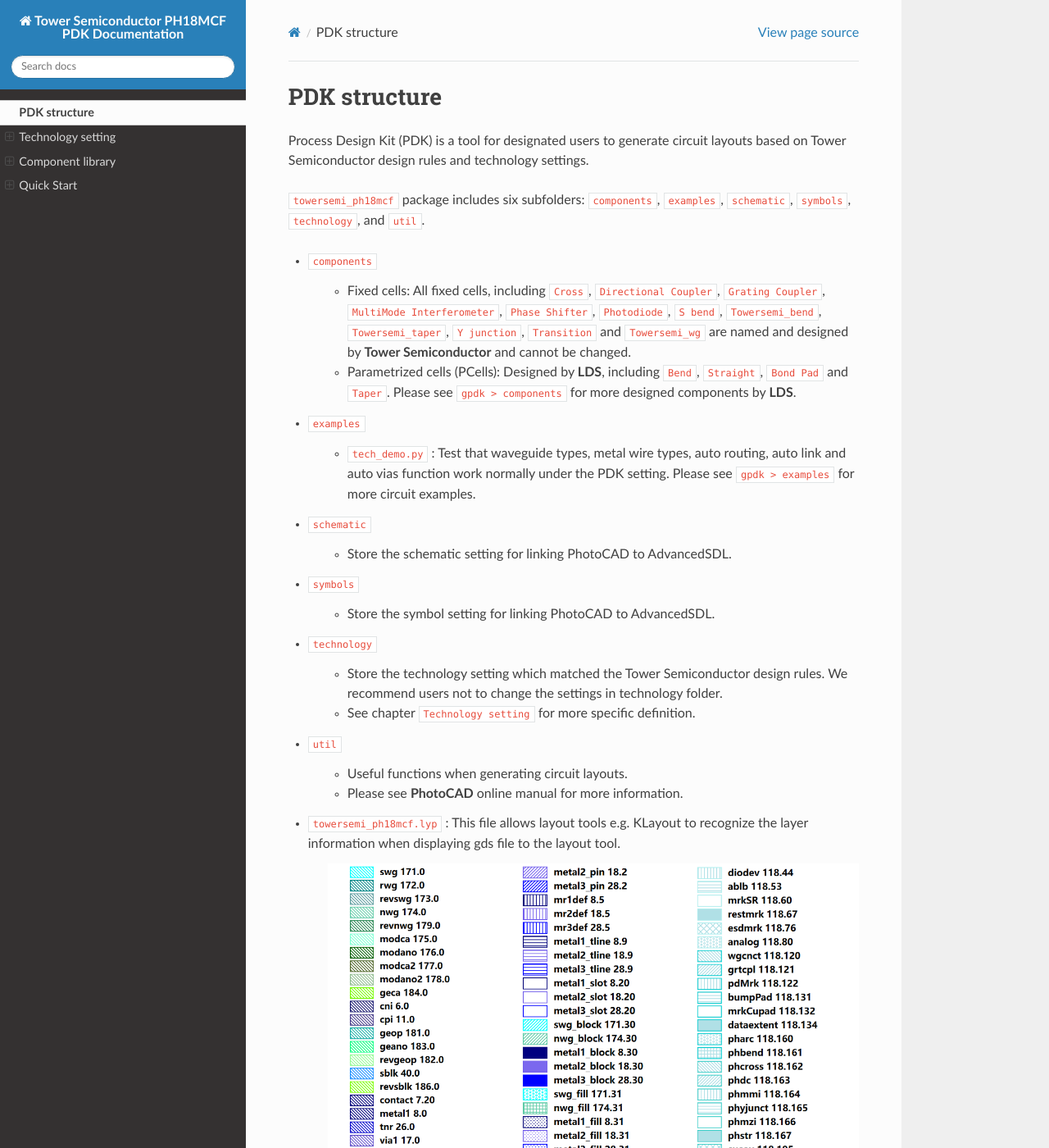
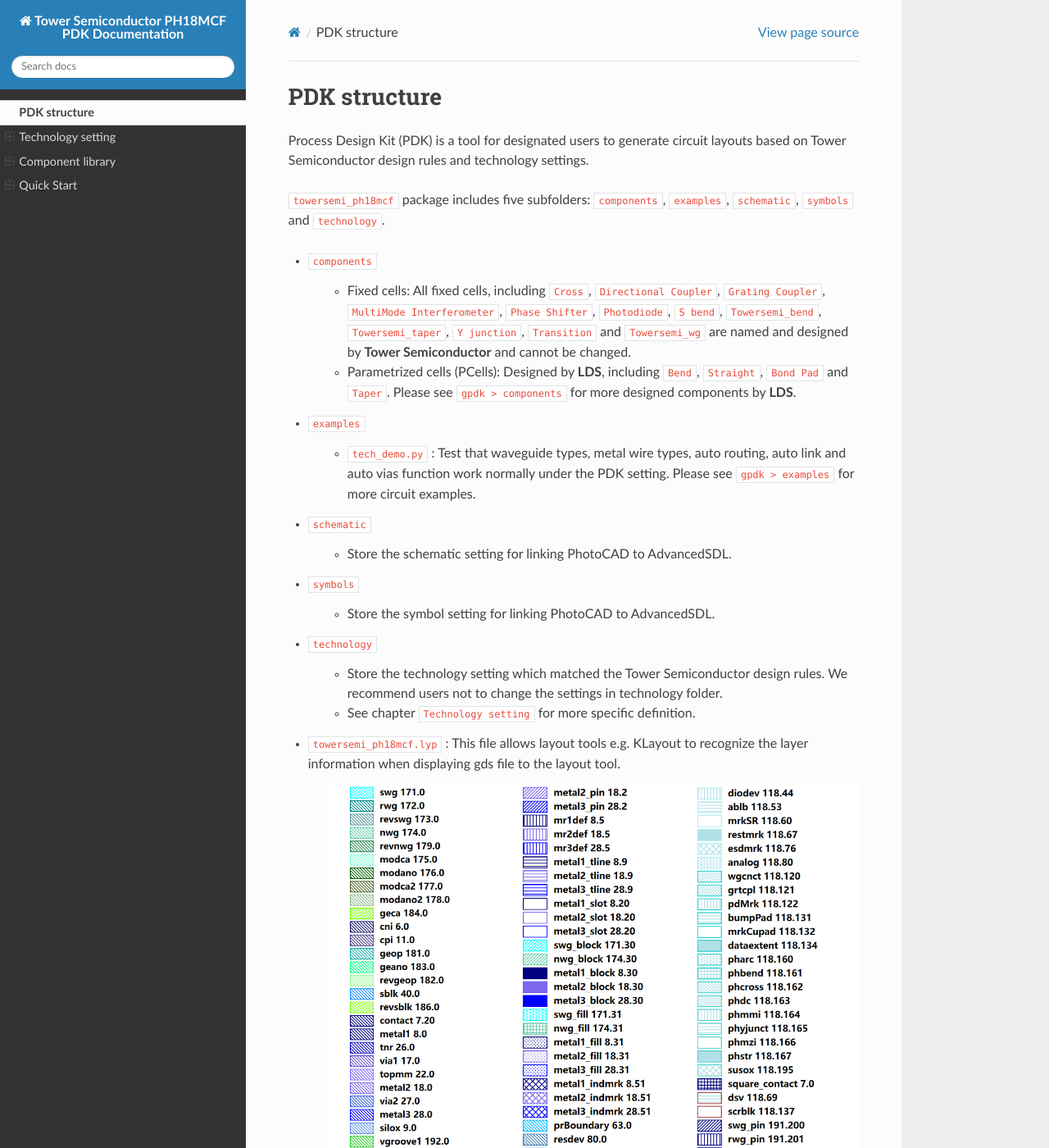
Before and after one commit to Latitudeda/Towersemi_ph18mcf, a Sphinx documentation site: the page built from docs/source/structure/index.rst, in a window 1280 px wide and 1400 px high. Shown: the whole window at 82% size. Built offline with Sphinx 7.4.7 and the Read the Docs theme 3.1.0, drawn with Linux system fonts in a browser that asks for light colours; pages that are not in the unit, such as notebooks, are missing from menus.

Commit message:
update_261012

```diff
--- a/docs/source/quick_start/PhotoCAD.rst
+++ b/docs/source/quick_start/PhotoCAD.rst
@@ -31,7 +31,7 @@
 
 * ``Python Version``
 
-    * Select the Python version. We recommend that users select Python 3.8.
+    * Select the Python version. We recommend that users select Python 3.10.
 
 .. image:: ../images/PhotoCAD_2.png
 
--- a/docs/source/structure/index.rst
+++ b/docs/source/structure/index.rst
@@ -3,8 +3,7 @@
 
 Process Design Kit (PDK) is a tool for designated users to generate circuit layouts based on Tower Semiconductor design rules and technology settings.
 
-``towersemi_ph18mcf`` package includes six subfolders: ``components``, ``examples``, ``schematic``, ``symbols``, ``technology``, and ``util``.
-
+``towersemi_ph18mcf`` package includes five subfolders: ``components``, ``examples``, ``schematic``, ``symbols`` and ``technology``.
 
 * ``components``
 
@@ -30,12 +29,6 @@
 
     * See chapter ``Technology setting`` for more specific definition.
 
-* ``util``
-
-    * Useful functions when generating circuit layouts.
-
-    * Please see **PhotoCAD** online manual for more information.
-
 * ``towersemi_ph18mcf.lyp`` : This file allows layout tools e.g. KLayout to recognize the layer information when displaying gds file to the layout tool.
 
     .. image:: ../images/lyp.png
--- a/docs/source/tech/layers.rst
+++ b/docs/source/tech/layers.rst
@@ -5,7 +5,7 @@
 
 ::
 
-    class LAYER(BASE_LAYER):
+    class LAYER(TECH.LAYER):
         swg = Layer(PROCESS.swg, PURPOSE.drawing, 'Strip waveguide')
         rwg = Layer(PROCESS.rwg, PURPOSE.drawing, 'ridge waveguide')
         revswg = Layer(PROCESS.revswg, PURPOSE.drawing, 'reverse strip WG')
```
Also changed, not shown: docs/source/images/PhotoCAD_2.png, docs/source/images/PhotoCAD_6.png, docs/source/images/PhotoCAD_7.png.
